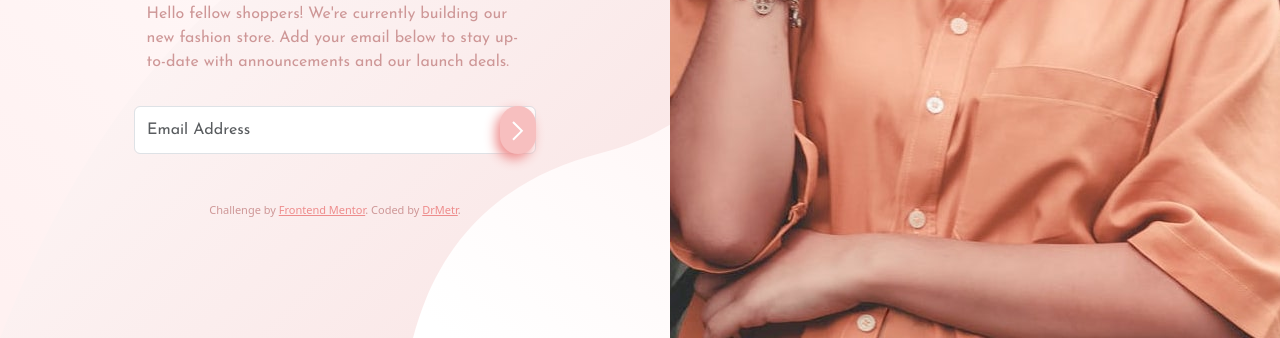
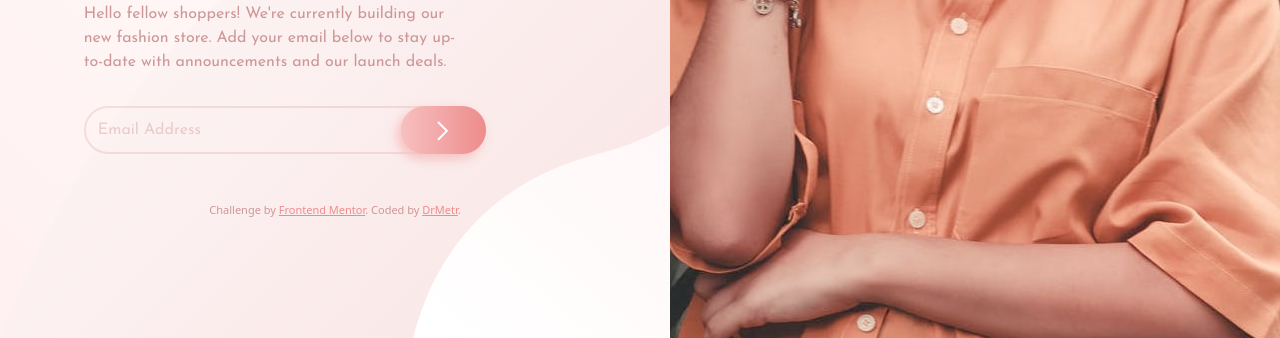
Before and after one commit to DrMetr/Apparel-coming-soon-challenge, a plain HTML site: page index.html in a window 1280 px wide. Shown: the part 462-800 px from the top of the page. Drawn offline with nearby package versions, Linux system fonts and the light colour scheme.

Commit message:
Finishing changes

```diff
--- a/index.html
+++ b/index.html
@@ -29,7 +29,7 @@
 
     <img src="images/hero-mobile.jpg" class="img-fluid mt-5" alt="A girl wearing Base Apparel products" id="img_mobile">
 
-    <div class="d-flex flex-column justify-content-center align-items-center gap-3 w-75">
+    <div class="d-flex flex-column justify-content-center align-items-center align-items-md-start gap-3 w-75">
 
       <h1 class="pink_text mt-5 d-flex flex-column justify-content-center align-items-start display-1">
         We're <br>
@@ -40,17 +40,17 @@
       <p class="pink_text w-75">Hello fellow shoppers! We're currently building our new fashion store.
       Add your email below to stay up-to-date with announcements and our launch deals.</p>
 
-      <form class="wrapper cf">
+      <form class="wrapper">
 
         <label for="email"></label>
-        <input type="email" name="email" class="form-control pink_text"
+        <input type="email" name="email" class="form-control pink_text rounded-5"
           placeholder="Email Address" id="email">
 
         <button id="submit">
           <img src="images/icon-arrow.svg" alt="Arrow icon">
         </button>
 
-        <p id="error">Please, provide a valid email</p>
+        <p id="error" class="ms-5">Please, provide a valid email</p>
 
       </form>
 
--- a/script.js
+++ b/script.js
@@ -10,14 +10,14 @@ function validateEmail(emailInput){
 }
 
 function onSubmit(){
+    event.preventDefault();
     if (validateEmail(email.value)) {
+        email.classList.remove('errborder');
         email.classList.remove('errinput');
-        email.style.border = '1px solid black';
-        email.classList.add('.errinput');
         error.style.visibility = 'hidden';
     } else {
         error.style.visibility = 'visible';
-        email.style.border = '2px solid var(--SoftRed)';
+        email.classList.add('errborder');
         email.classList.add('errinput');
     }
 }
--- a/style.css
+++ b/style.css
@@ -2,7 +2,7 @@
     --DesaturatedRed: hsl(0, 36%, 70%);
     --SoftRed: hsl(0, 93%, 68%);
     --DarkGrayishRed: hsl(0, 6%, 24%);
-    --Cream: hsl(0, 64%, 91%);
+    --Cream: rgb(247, 217, 217);
     --LightPink: hsl(0, 78%, 86%);
     --Pink: hsl(0, 74%, 74%);
     font-size: 16px;
@@ -40,6 +40,7 @@ body {
 
 main {
     position: relative;
+    width: 100%;
     @media screen and (min-width: 768px) {
     background-image: url(images/bg-pattern-desktop.svg);
         background-repeat: no-repeat;
@@ -63,36 +64,48 @@ h1 {
     font-weight: 400;
 }
 
-input {
-    /*display: inline-block;
-    position: relative;
-    overflow: hidden;*/
-    padding: 10px 5px;
+input[type=email] {
+    background: transparent;
     width: 100%;
     height: 2lh;
     float: left;
     border: 0;
+    border: 2px solid hsla(0, 36%, 70%, 0.247);
+}
+
+input[type=email]:focus {
+    color: var(--DesaturatedRed);
+    background: transparent;
+}
+
+input[type=email]::placeholder {
+    color: hsla(0, 36%, 70%, 0.425);
 }
 
 .wrapper {
-    background: transparent;
     width: 80%;
     height: 4lh;
 }
 
-.cf:before, .cf:after{
-    content:"";
-    display:table;
+
+button {
+    background-image: linear-gradient(90deg, var(--LightPink), var(--Pink));
+	cursor: pointer;
+    overflow: visible;
+    position: relative;
+    float: right;
+    border: 0;
+    padding: 0.5lh;
+    cursor: pointer;
+    border-radius: 40px;
+    box-shadow: -4px 5px 12px var(--LightPink);
+    transform: translate(0lh, -2lh);
+    width: 65px;
+
+    @media screen and (min-width: 768px) {
+        width: 85px;
+    }
 }
-
-.cf:after{
-    clear:both;
-}
-
-.cf{
-    zoom:1;
-}
-
 
 .errinput:placeholder-shown {
     background-image: url("images/icon-error.svg");
@@ -107,18 +120,8 @@ input {
     font-size: 14px;
 }
 
-button {
-    background: var(--LightPink);
-	cursor: pointer;
-    overflow: visible;
-    position: relative;
-    float: right;
-    border: 0;
-    padding: 0.5lh;
-    cursor: pointer;
-    border-radius: 40px;
-    box-shadow: -4px 5px 12px var(--Pink);
-    transform: translate(0lh, -2lh);
+.errborder {
+    border: 2px solid var(--Pink);
 }
 
 .attribution { font-size: 11px; text-align: center; color: var(--DesaturatedRed)}
```
Also changed, not shown: image-1.png (added), image.png (added), 2 other files.
